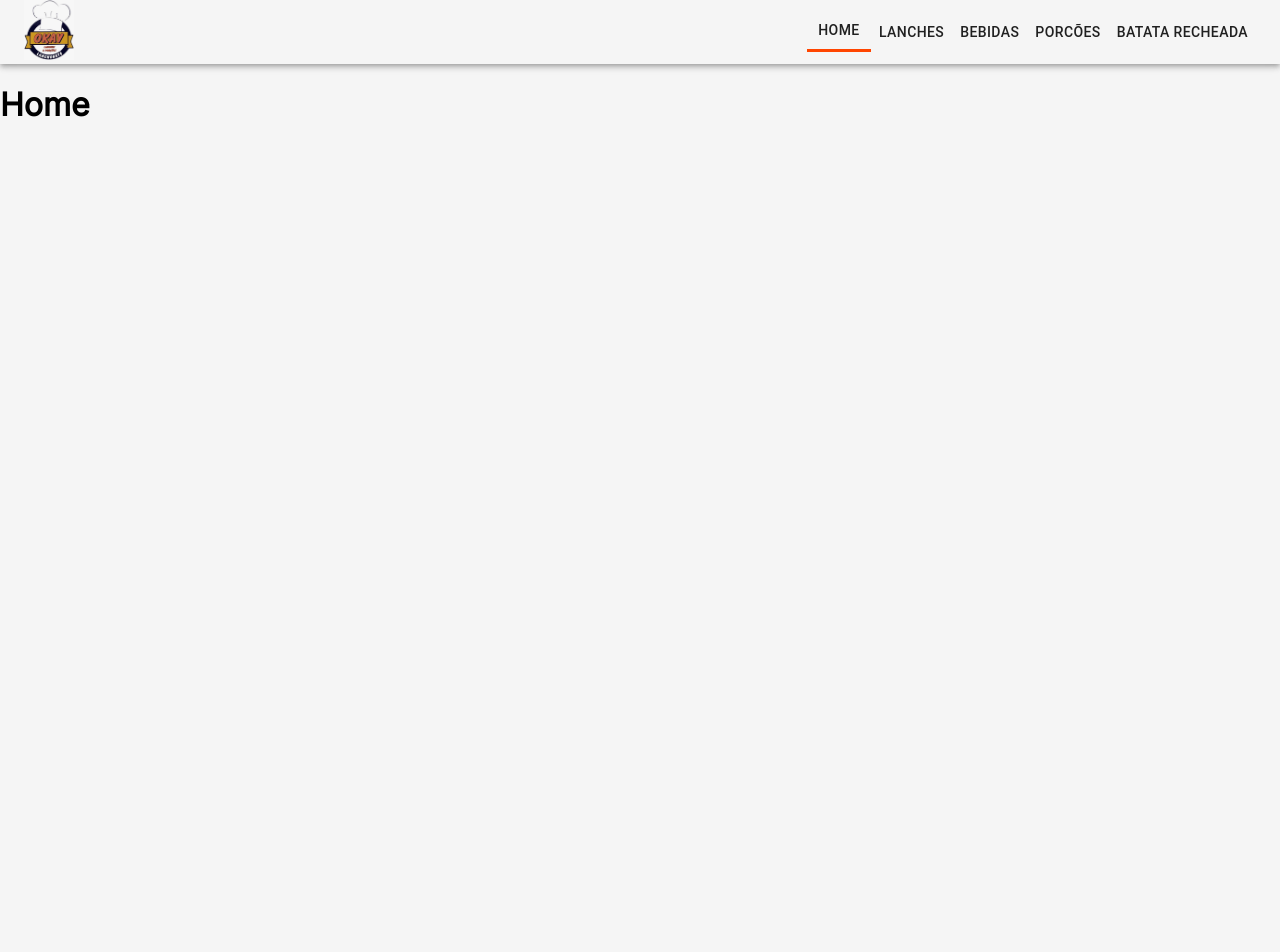
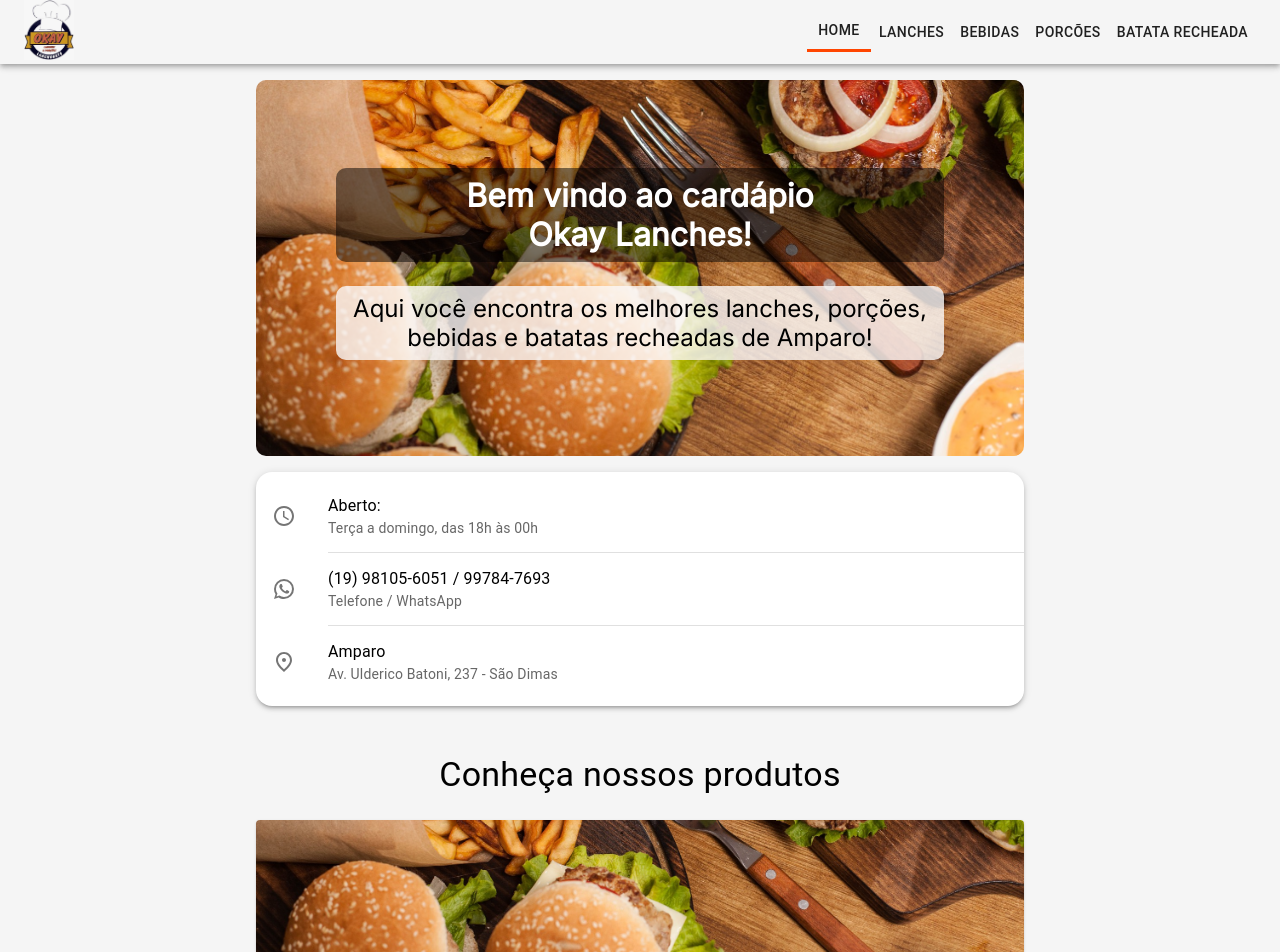
Before and after one commit to joaolucasmuniz/Cardapio_Okay_Lanches, a React (Vite) app: page / in a window 1280 px wide. Shown: the top 952 px of the page. Before the commit the page ends 800 px from the top, so only its background shows below. Built offline with nearby package versions, Linux system fonts and the light colour scheme.

Commit message:
construindo HomePage e seus Componentes

```diff
--- a/index.html
+++ b/index.html
@@ -2,7 +2,7 @@
 <html lang="en">
   <head>
     <meta charset="UTF-8" />
-    <link rel="icon" type="image/svg+xml" href="/vite.svg" />
+    <link rel="icon" href="/src/images/logo.jpeg" />
     <meta name="viewport" content="width=device-width, initial-scale=1.0" />
     <title>Cardápio - Okay Lanches</title>
   </head>
--- a/src/componentes/Header/index.tsx
+++ b/src/componentes/Header/index.tsx
@@ -39,7 +39,7 @@ function Header() {
     <AppBar color="default" position="static">
       <Toolbar>
         <Hidden smDown>
-          <div>
+          <div className={ styles.logoContainer }>
             <img src={ logoIcon } alt="logo" width="50" />
           </div>
           <div style={ { flex: 1 } } />
@@ -54,7 +54,6 @@ function Header() {
               {item.id}
             </Button>
           ))}
-
         </Hidden>
 
         <Hidden smUp>
@@ -83,7 +82,6 @@ function Header() {
           </IconButton>
         </div>
         <Divider />
-
         <List
           sx={
           {
@@ -103,14 +101,11 @@ function Header() {
                 color="inherit"
               >
                 {item.id}
-
               </Button>
             </ListItem>
           ))}
         </List>
-
       </SwipeableDrawer>
-
     </AppBar>
   );
 }
--- /dev/null
+++ b/src/componentes/HomeCard.tsx/index.tsx
@@ -0,0 +1,43 @@
+import { Card, CardActionArea, CardContent, CardMedia, Typography } from '@mui/material';
+import { useNavigate } from 'react-router-dom';
+
+type CardProps = {
+  title: string;
+  image: string;
+  link: string;
+};
+
+function HomeCard(Props: CardProps) {
+  const { title, image, link } = Props;
+  const navigate = useNavigate();
+  return (
+    <Card
+      sx={ {
+        maxWidth: '100%',
+        margin: '1.5rem 0 1.5rem 0',
+      } }
+      onClick={ () => navigate(link) }
+    >
+      <CardActionArea>
+        <CardMedia
+          component="img"
+          height="140"
+          image={ image }
+          alt="green iguana"
+        />
+        <CardContent
+          sx={ {
+            padding: '0.5rem',
+          } }
+        >
+          <Typography gutterBottom variant="h6" component="div">
+            { title }
+          </Typography>
+        </CardContent>
+      </CardActionArea>
+    </Card>
+
+  );
+}
+
+export default HomeCard;
--- /dev/null
+++ b/src/componentes/InformationWall/InformationWall.tsx
@@ -0,0 +1,53 @@
+import { Divider, List, ListItem,
+  ListItemIcon, ListItemText, Typography } from '@mui/material';
+import WatchLaterOutlinedIcon from '@mui/icons-material/WatchLaterOutlined';
+import WhatsAppIcon from '@mui/icons-material/WhatsApp';
+import FmdGoodOutlinedIcon from '@mui/icons-material/FmdGoodOutlined';
+
+function InformationWall() {
+  return (
+    <List
+      sx={ {
+        width: '100%',
+        maxWidth: '100%',
+        bgcolor: 'background.paper',
+        borderRadius: '1rem',
+        boxShadow: 3,
+        marginTop: '1rem',
+        marginBottom: '1rem',
+      } }
+    >
+      <ListItem>
+        <ListItemIcon>
+          <WatchLaterOutlinedIcon />
+        </ListItemIcon>
+        <ListItemText
+          primary="Aberto:"
+          secondary="Terça a domingo, das 18h às 00h"
+        />
+      </ListItem>
+      <Divider variant="inset" component="li" />
+      <ListItem>
+        <ListItemIcon>
+          <WhatsAppIcon />
+        </ListItemIcon>
+        <ListItemText
+          primary="(19) 98105-6051 / 99784-7693"
+          secondary="Telefone / WhatsApp"
+        />
+      </ListItem>
+      <Divider variant="inset" component="li" />
+      <ListItem>
+        <ListItemIcon>
+          <FmdGoodOutlinedIcon />
+        </ListItemIcon>
+        <ListItemText
+          primary="Amparo "
+          secondary="Av. Ulderico Batoni, 237 - São Dimas"
+        />
+      </ListItem>
+    </List>
+  );
+}
+
+export default InformationWall;
--- /dev/null
+++ b/src/pages/Home/Home.module.css
@@ -0,0 +1,77 @@
+.logoContainer{
+    margin: 0 auto;
+    width: 25%;
+    margin-top: 1.2rem;
+    margin-bottom: 1.2rem;
+}
+
+.logoContainer img{
+    width: 100%;
+    height: 100%;
+    border-radius: 10px;
+}
+
+.homeContainer{
+    width: 100%;
+    display: flex;
+    flex-direction: column;
+    width: 95%;
+    margin: 0 auto;
+}
+
+.homeContent{
+    background-image: url('../../images/HomeCards/HomePage.png');
+    background-repeat: no-repeat;
+    background-size: cover;
+    background-position: center;
+    padding: 1rem;
+    margin-top: 1rem;
+    border-radius: 10px;
+}
+
+.homeTitle{
+    font-size: 1.5rem;
+    margin-bottom: 1rem;
+    text-align: center;
+    color: white;
+    background-color: rgb(0, 0, 0, 0.5);
+    border-radius: 10px;
+    margin-top: 0.5rem;
+    padding: 0.5rem 1rem 0.5rem 1rem;
+}
+
+
+.homeText{
+    font-size: 1rem;
+    font-weight: 400;
+    margin-bottom: 1rem;
+    text-align: center;
+    background-color: rgb(252, 249, 249, 0.8);
+    border-radius: 10px;
+    padding: 0.5rem 1rem 0.5rem 1rem;
+}
+
+
+
+@media screen and (min-width: 768px) {
+    .homeContainer{
+        width: 80%;
+    }
+    .homeContent{
+        padding: 5rem;
+    }
+
+    .homeTitle{
+        font-size: 2rem;
+    }
+
+    .homeText{
+        font-size: 1.5rem;
+    }
+}
+
+@media screen and (min-width: 1024px) {
+    .homeContainer{
+        width: 60%;
+    }
+}
--- a/src/pages/Home/index.tsx
+++ b/src/pages/Home/index.tsx
@@ -1,8 +1,59 @@
+import { Typography } from '@mui/material';
+import HomeCard from '../../componentes/HomeCard.tsx';
+import InformationWall from '../../componentes/InformationWall/InformationWall';
+import styles from './Home.module.css';
+
+import icon from '../../images/HomeCards/HomePage.png';
+
+const CardData = [
+  { name: 'Lanches', image: icon, link: '/lanches' },
+  { name: 'Bebidas', image: icon, link: '/bebidas' },
+  { name: 'Porções', image: icon, link: '/porcoes' },
+  { name: 'Batata Recheada', image: icon, link: '/batata-recheada' },
+];
+
 function Home() {
   return (
-    <div>
-      <h1>Home</h1>
-    </div>
+
+    <section className={ styles.homeContainer }>
+      <div className={ styles.homeContent }>
+        <h1 className={ styles.homeTitle }>
+          Bem vindo ao cardápio
+          <br />
+          Okay Lanches!
+        </h1>
+        <p className={ styles.homeText }>
+          Aqui você encontra os melhores lanches, porções, bebidas e batatas
+          recheadas de Amparo!
+        </p>
+      </div>
+      <div className={ styles.InformationWallContainer }>
+        <InformationWall />
+      </div>
+
+      <div>
+        <Typography
+          variant="h4"
+          component="h2"
+          align="center"
+          sx={ { marginTop: '2rem' } }
+        >
+          Conheça nossos produtos
+        </Typography>
+
+        {
+          CardData.map((card) => (
+            <HomeCard
+              key={ card.name }
+              image={ card.image }
+              title={ card.name }
+              link={ card.link }
+            />
+          ))
+        }
+      </div>
+
+    </section>
   );
 }
 
```
Also changed, not shown: src/images/HomeCards/HomePage.png (added), 1 other file (tests, documents, lock files or other folders).
